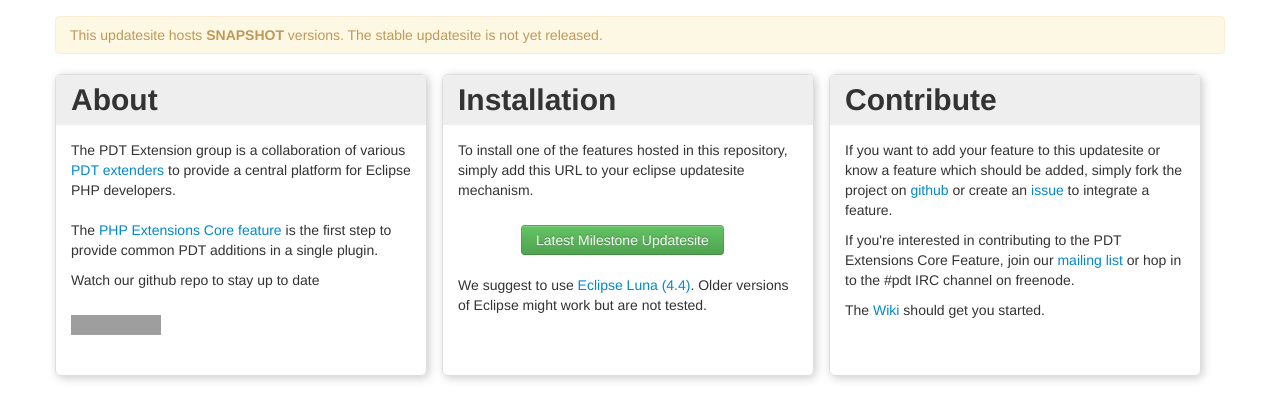
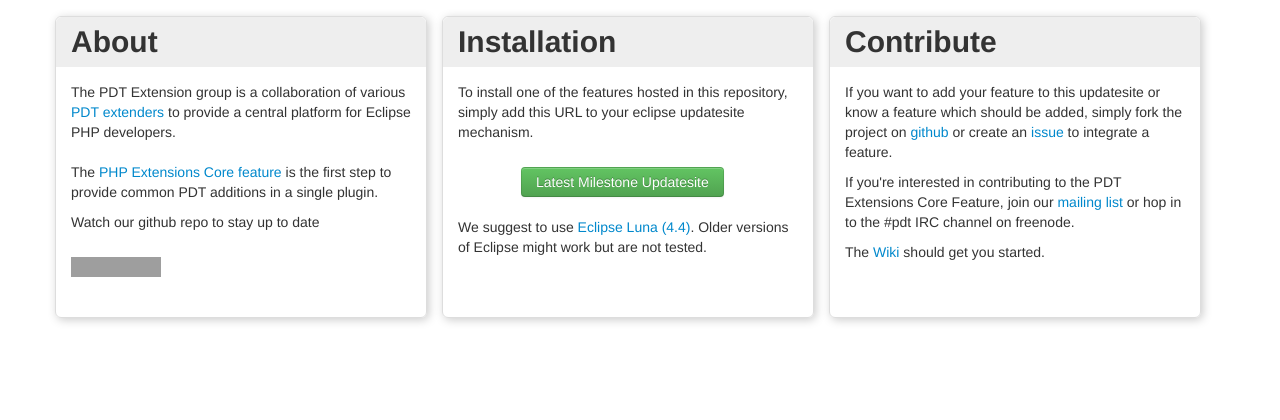
Before and after one commit to pdt-eg/p2-mirror, a Jekyll site: the page built from index.html, in a window 1280 px wide, cut to the strip 397-817 px from the top of the page. Built offline with Jekyll 4.4.1, drawn with Linux system fonts in a browser that asks for light colours; nearby versions of some CDN libraries; grey boxes are pictures that could not be loaded.

Commit message:
drop SNAPSHOT varning

```diff
--- a/index.html
+++ b/index.html
@@ -13,9 +13,6 @@
 
 <div class="container home">
 
-    <div class="alert snapshotwarning">
-        This updatesite hosts <strong>SNAPSHOT</strong> versions. The stable updatesite is not yet released.
-    </div>
 
     <div class="connection  span4 first">
         <div class="span4 connectionHeader">
```
